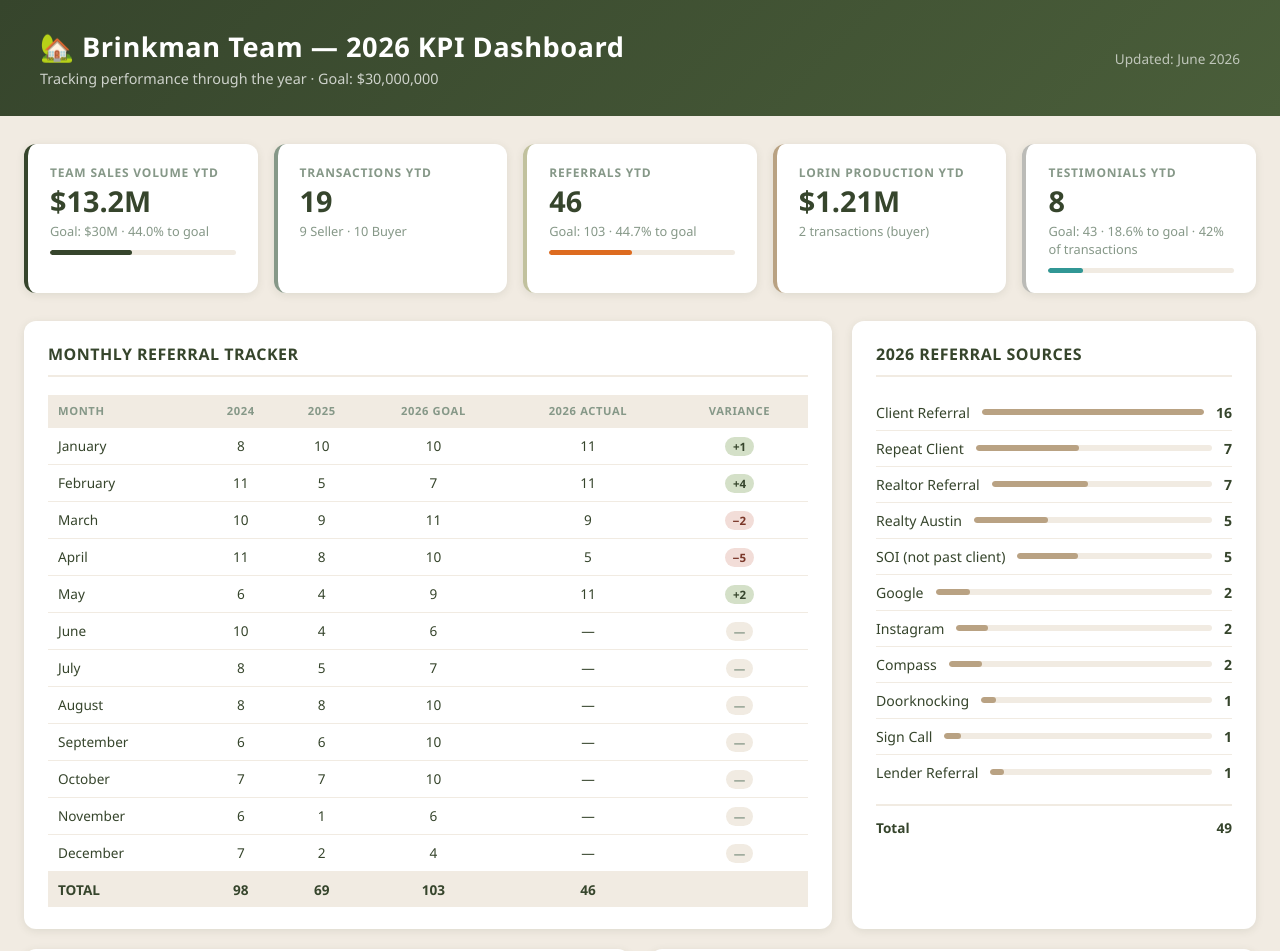
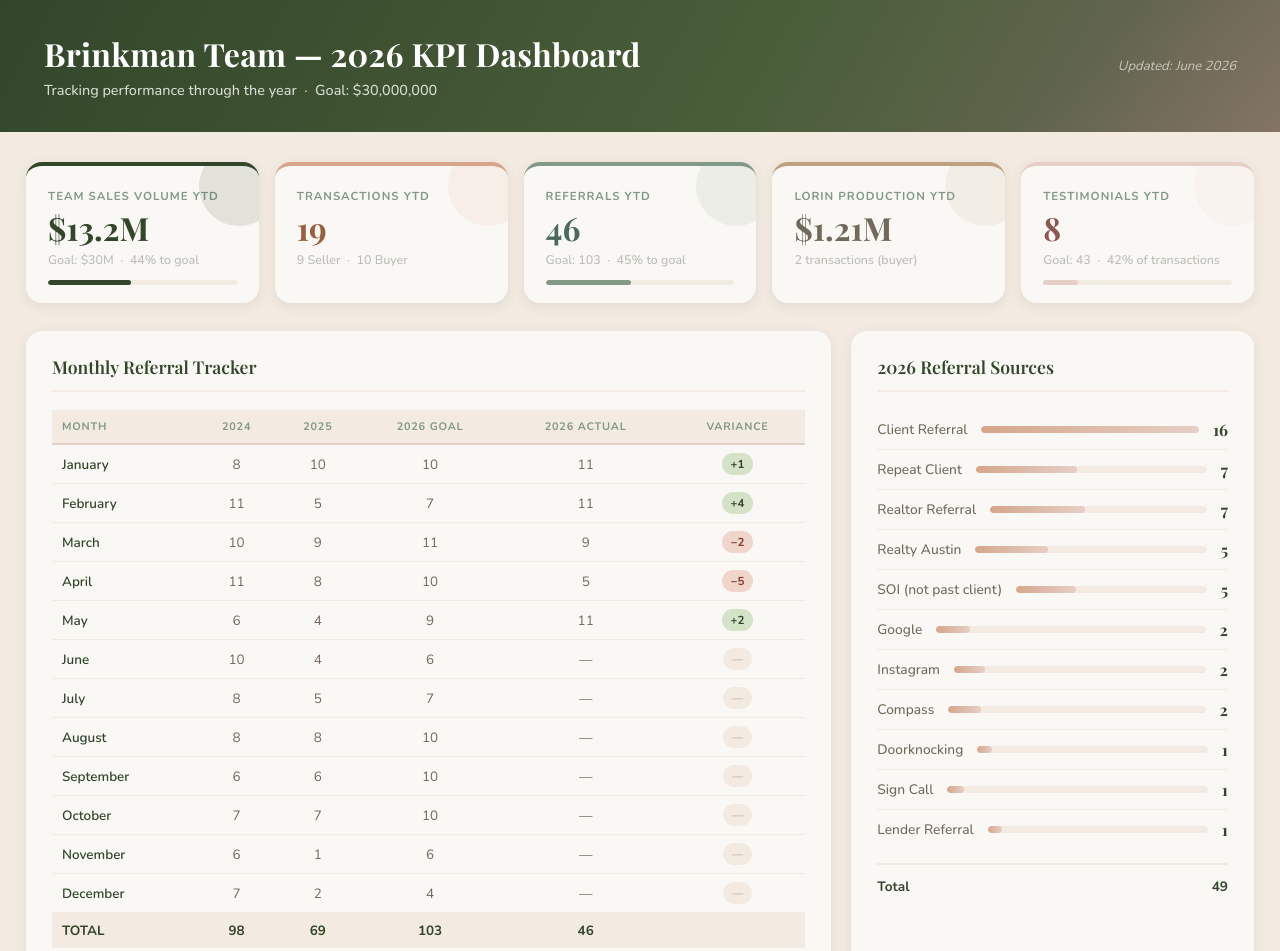
Before and after one commit to tashamoore-svg/brinkman-dashboard, a plain HTML site: page index.html in a window 1280 px wide. Shown: the top 951 px of the page. Drawn offline with nearby package versions, Linux system fonts and the light colour scheme; a web font is replaced by a local one.

Commit message:
Add files via upload

```diff
--- a/index.html
+++ b/index.html
@@ -4,66 +4,144 @@
   <meta charset="UTF-8" />
   <meta name="viewport" content="width=device-width, initial-scale=1.0" />
   <title>Brinkman Team 2026 KPI Dashboard</title>
+  <link href="https://fonts.googleapis.com/css2?family=Playfair+Display:ital,wght@0,600;0,700;1,400&family=Nunito:wght@400;500;600;700&display=swap" rel="stylesheet">
   <script src="https://cdnjs.cloudflare.com/ajax/libs/Chart.js/4.4.1/chart.umd.min.js"></script>
   <style>
-    /* Brinkman Team Brand Colors:
-       Dark Green:  #36452C
-       Sage:        #C1C19E
-       Slate Green: #869888
-       Warm Grey:   #BBBBB7
-       Cream:       #F1EBE2
-       Tan/Camel:   #B9A283
+    /* ── Brinkman Team Full Brand Palette ──
+       Dark Green:   #32462a
+       Sage:         #c1c19a
+       Slate Green:  #829987
+       Warm Grey:    #bbbcb7
+       Cream:        #f3ebe2
+       Tan/Camel:    #bea17f
+       Blush Pink:   #e6cfc7
+       Coral:        #d6a58a
+       Off-White:    #faf8f4
+       Dark Olive:   #71695b
     */
     * { box-sizing: border-box; margin: 0; padding: 0; }
+
     body {
-      font-family: 'Segoe UI', Arial, sans-serif;
-      background: #F1EBE2;
-      color: #36452C;
+      font-family: 'Nunito', sans-serif;
+      background: #f3ebe2;
+      color: #71695b;
       min-height: 100vh;
     }
+
+    /* ── Header ── */
     header {
-      background: linear-gradient(135deg, #36452C 0%, #4a5e3a 100%);
+      background: linear-gradient(120deg, #32462a 0%, #4a5e3a 60%, #71695b 100%);
       color: white;
-      padding: 28px 40px;
+      padding: 32px 44px;
       display: flex;
       justify-content: space-between;
       align-items: center;
+      position: relative;
+      overflow: hidden;
     }
-    header h1 { font-size: 1.7rem; font-weight: 700; letter-spacing: 0.5px; }
-    header .subtitle { font-size: 0.9rem; opacity: 0.75; margin-top: 4px; }
-    header .updated { font-size: 0.85rem; opacity: 0.65; }
+    header::after {
+      content: '';
+      position: absolute;
+      bottom: 0; right: 0;
+      width: 320px; height: 100%;
+      background: linear-gradient(135deg, transparent 40%, rgba(214,165,138,0.18) 100%);
+      pointer-events: none;
+    }
+    header h1 {
+      font-family: 'Playfair Display', serif;
+      font-size: 2rem;
+      font-weight: 700;
+      letter-spacing: 0.3px;
+    }
+    header .subtitle {
+      font-family: 'Nunito', sans-serif;
+      font-size: 0.9rem;
+      opacity: 0.8;
+      margin-top: 5px;
+      font-weight: 500;
+    }
+    header .updated {
+      font-size: 0.82rem;
+      opacity: 0.65;
+      font-style: italic;
+    }
 
-    .container { max-width: 1280px; margin: 0 auto; padding: 28px 24px; }
+    .container { max-width: 1300px; margin: 0 auto; padding: 30px 26px; }
 
-    /* ---- KPI Cards ---- */
+    /* ── KPI Cards ── */
     .kpi-grid {
       display: grid;
-      grid-template-columns: repeat(auto-fit, minmax(200px, 1fr));
+      grid-template-columns: repeat(auto-fit, minmax(210px, 1fr));
       gap: 16px;
       margin-bottom: 28px;
     }
     .kpi-card {
-      background: white;
-      border-radius: 12px;
-      padding: 20px 22px;
-      box-shadow: 0 2px 8px rgba(54,69,44,0.10);
-      border-left: 4px solid #36452C;
+      background: #faf8f4;
+      border-radius: 16px;
+      padding: 22px 22px 18px;
+      box-shadow: 0 3px 12px rgba(50,70,42,0.09);
+      border-top: 4px solid #32462a;
+      position: relative;
+      overflow: hidden;
     }
-    .kpi-card.green { border-left-color: #869888; }
-    .kpi-card.orange { border-left-color: #C1C19E; }
-    .kpi-card.purple { border-left-color: #B9A283; }
-    .kpi-card.teal { border-left-color: #BBBBB7; }
-    .kpi-card .label { font-size: 0.75rem; text-transform: uppercase; letter-spacing: 0.8px; color: #869888; font-weight: 600; margin-bottom: 6px; }
-    .kpi-card .value { font-size: 1.8rem; font-weight: 700; color: #36452C; line-height: 1; }
-    .kpi-card .sub { font-size: 0.8rem; color: #869888; margin-top: 6px; }
-    .kpi-card .progress-bar { height: 5px; background: #F1EBE2; border-radius: 3px; margin-top: 10px; overflow: hidden; }
-    .kpi-card .progress-fill { height: 100%; border-radius: 3px; background: #36452C; }
-    .kpi-card.green .progress-fill { background: #869888; }
-    .kpi-card.orange .progress-fill { background: #C1C19E; }
-    .kpi-card.purple .progress-fill { background: #B9A283; }
-    .kpi-card.teal .progress-fill { background: #BBBBB7; }
+    .kpi-card::before {
+      content: '';
+      position: absolute;
+      top: -20px; right: -20px;
+      width: 80px; height: 80px;
+      border-radius: 50%;
+      opacity: 0.12;
+      background: #32462a;
+    }
+    .kpi-card.coral  { border-top-color: #d6a58a; }
+    .kpi-card.coral::before { background: #d6a58a; }
+    .kpi-card.sage   { border-top-color: #829987; }
+    .kpi-card.sage::before { background: #829987; }
+    .kpi-card.blush  { border-top-color: #e6cfc7; }
+    .kpi-card.blush::before { background: #e6cfc7; }
+    .kpi-card.tan    { border-top-color: #bea17f; }
+    .kpi-card.tan::before { background: #bea17f; }
 
-    /* ---- Section layout ---- */
+    .kpi-card .label {
+      font-size: 0.72rem;
+      text-transform: uppercase;
+      letter-spacing: 1px;
+      color: #829987;
+      font-weight: 700;
+      margin-bottom: 8px;
+    }
+    .kpi-card .value {
+      font-family: 'Playfair Display', serif;
+      font-size: 2rem;
+      font-weight: 700;
+      color: #32462a;
+      line-height: 1;
+    }
+    .kpi-card.coral .value  { color: #9a5e42; }
+    .kpi-card.sage .value   { color: #4a6b5c; }
+    .kpi-card.blush .value  { color: #8a5a52; }
+    .kpi-card.tan .value    { color: #71695b; }
+
+    .kpi-card .sub {
+      font-size: 0.78rem;
+      color: #bbbcb7;
+      margin-top: 7px;
+      font-weight: 500;
+    }
+    .kpi-card .progress-bar {
+      height: 5px;
+      background: #f3ebe2;
+      border-radius: 3px;
+      margin-top: 12px;
+      overflow: hidden;
+    }
+    .kpi-card .progress-fill { height: 100%; border-radius: 3px; background: #32462a; }
+    .kpi-card.coral .progress-fill  { background: #d6a58a; }
+    .kpi-card.sage .progress-fill   { background: #829987; }
+    .kpi-card.blush .progress-fill  { background: #e6cfc7; }
+    .kpi-card.tan .progress-fill    { background: #bea17f; }
+
+    /* ── Layout ── */
     .section-grid {
       display: grid;
       grid-template-columns: 1fr 1fr;
@@ -71,80 +149,94 @@
       margin-bottom: 20px;
     }
     .section-grid.three { grid-template-columns: 1fr 1fr 1fr; }
-    .section-grid.wide { grid-template-columns: 2fr 1fr; }
+    .section-grid.wide  { grid-template-columns: 2fr 1fr; }
     @media (max-width: 900px) {
       .section-grid, .section-grid.three, .section-grid.wide { grid-template-columns: 1fr; }
     }
 
+    /* ── Cards ── */
     .card {
-      background: white;
-      border-radius: 12px;
-      padding: 22px 24px;
-      box-shadow: 0 2px 8px rgba(54,69,44,0.10);
+      background: #faf8f4;
+      border-radius: 16px;
+      padding: 24px 26px;
+      box-shadow: 0 3px 12px rgba(50,70,42,0.09);
     }
     .card h2 {
-      font-size: 1rem;
-      font-weight: 700;
-      color: #36452C;
+      font-family: 'Playfair Display', serif;
+      font-size: 1.1rem;
+      font-weight: 600;
+      color: #32462a;
       margin-bottom: 18px;
-      padding-bottom: 10px;
-      border-bottom: 2px solid #F1EBE2;
-      text-transform: uppercase;
-      letter-spacing: 0.5px;
+      padding-bottom: 12px;
+      border-bottom: 2px solid #f3ebe2;
     }
 
-    /* ---- Referral table ---- */
-    table { width: 100%; border-collapse: collapse; font-size: 0.85rem; }
-    th { background: #F1EBE2; text-transform: uppercase; font-size: 0.7rem; letter-spacing: 0.6px; color: #869888; padding: 8px 10px; text-align: center; border-bottom: 2px solid #F1EBE2; }
+    /* ── Tables ── */
+    table { width: 100%; border-collapse: collapse; font-size: 0.84rem; font-family: 'Nunito', sans-serif; }
+    th {
+      background: #f3ebe2;
+      text-transform: uppercase;
+      font-size: 0.68rem;
+      letter-spacing: 0.8px;
+      color: #829987;
+      padding: 9px 10px;
+      text-align: center;
+      font-weight: 700;
+      border-bottom: 2px solid #e6cfc7;
+    }
     th:first-child { text-align: left; }
-    td { padding: 8px 10px; text-align: center; border-bottom: 1px solid #F1EBE2; color: #36452C; }
-    td:first-child { text-align: left; font-weight: 500; }
-    tr:last-child td { border-bottom: none; font-weight: 700; background: #F1EBE2; }
-    .badge { display: inline-block; padding: 2px 8px; border-radius: 20px; font-size: 0.72rem; font-weight: 600; }
-    .badge.over { background: #d4e0c8; color: #36452C; }
-    .badge.under { background: #f2ddd8; color: #7a3628; }
-    .badge.flat { background: #BBBBB7; color: #36452C; }
-    .badge.future { background: #F1EBE2; color: #869888; }
+    td { padding: 8px 10px; text-align: center; border-bottom: 1px solid #f3ebe2; color: #71695b; }
+    td:first-child { text-align: left; font-weight: 600; color: #32462a; }
+    tr:hover td { background: #faf8f4; }
+    tr:last-child td { border-bottom: none; font-weight: 700; background: #f3ebe2; color: #32462a; }
 
-    /* ---- Source list ---- */
+    .badge { display: inline-block; padding: 3px 9px; border-radius: 20px; font-size: 0.72rem; font-weight: 700; }
+    .badge.over   { background: #d4e2c8; color: #32462a; }
+    .badge.under  { background: #f0d5cb; color: #8a3a2a; }
+    .badge.flat   { background: #e0ddd8; color: #71695b; }
+    .badge.future { background: #f3ebe2; color: #bbbcb7; }
+
+    /* ── Source List ── */
     .source-list { list-style: none; }
     .source-list li {
       display: flex;
       justify-content: space-between;
       align-items: center;
-      padding: 8px 0;
-      border-bottom: 1px solid #F1EBE2;
-      font-size: 0.88rem;
+      padding: 9px 0;
+      border-bottom: 1px solid #f3ebe2;
+      font-size: 0.86rem;
     }
     .source-list li:last-child { border-bottom: none; }
-    .source-list .source-name { color: #36452C; }
-    .source-list .source-count { font-weight: 700; color: #36452C; }
-    .source-bar-wrap { flex: 1; margin: 0 12px; height: 6px; background: #F1EBE2; border-radius: 3px; overflow: hidden; }
-    .source-bar { height: 100%; border-radius: 3px; background: #B9A283; }
+    .source-list .source-name { color: #71695b; font-weight: 500; }
+    .source-list .source-count { font-weight: 700; color: #32462a; font-family: 'Playfair Display', serif; font-size: 1rem; }
+    .source-bar-wrap { flex: 1; margin: 0 14px; height: 7px; background: #f3ebe2; border-radius: 4px; overflow: hidden; }
+    .source-bar { height: 100%; border-radius: 4px; background: linear-gradient(90deg, #d6a58a, #e6cfc7); }
 
-    /* ---- Transaction table ---- */
-    .tx-table { font-size: 0.82rem; }
-    .tx-table th { font-size: 0.68rem; }
+    /* ── Transaction Table ── */
+    .tx-table { font-size: 0.81rem; }
+    .tx-table th { font-size: 0.67rem; }
     .tx-table td { padding: 7px 8px; }
-    .tag { display: inline-block; padding: 2px 7px; border-radius: 4px; font-size: 0.7rem; font-weight: 600; }
-    .tag.seller { background: #d4e0c8; color: #36452C; }
-    .tag.buyer { background: #e8e2d6; color: #5a4a30; }
+    .tag { display: inline-block; padding: 3px 8px; border-radius: 6px; font-size: 0.7rem; font-weight: 700; }
+    .tag.seller { background: #c1c19a; color: #32462a; }
+    .tag.buyer  { background: #e6cfc7; color: #8a5a52; }
 
-    /* ---- Agent cards ---- */
-    .agent-grid { display: grid; grid-template-columns: repeat(3, 1fr); gap: 12px; }
-    .agent-card { background: #F1EBE2; border-radius: 8px; padding: 14px 16px; text-align: center; }
-    .agent-card .agent-name { font-weight: 700; font-size: 0.9rem; color: #36452C; margin-bottom: 6px; }
-    .agent-card .agent-stat { font-size: 1.2rem; font-weight: 700; color: #36452C; }
-    .agent-card .agent-label { font-size: 0.72rem; color: #869888; text-transform: uppercase; letter-spacing: 0.5px; }
+    /* ── Year Comparison ── */
+    .yr-row { display: flex; justify-content: space-between; border-bottom: 1px solid #f3ebe2; padding: 5px 0; font-size: 0.86rem; }
+    .yr-row:last-child { border-bottom: none; }
+    .yr-row span { color: #829987; font-weight: 500; }
+    .yr-row strong { color: #32462a; }
 
-    /* chart */
+    /* ── Charts ── */
     .chart-wrap { position: relative; }
 
+    /* ── Footer ── */
     footer {
       text-align: center;
-      padding: 20px;
-      font-size: 0.78rem;
-      color: #869888;
+      padding: 24px;
+      font-family: 'Playfair Display', serif;
+      font-style: italic;
+      font-size: 0.88rem;
+      color: #bbbcb7;
     }
   </style>
 </head>
@@ -152,8 +244,8 @@
 
 <header>
   <div>
-    <h1>🏡 Brinkman Team — 2026 KPI Dashboard</h1>
-    <div class="subtitle">Tracking performance through the year · Goal: $30,000,000</div>
+    <h1>Brinkman Team &mdash; 2026 KPI Dashboard</h1>
+    <div class="subtitle">Tracking performance through the year &nbsp;·&nbsp; Goal: $30,000,000</div>
   </div>
   <div class="updated">Updated: June 2026</div>
 </header>
@@ -165,30 +257,30 @@
     <div class="kpi-card">
       <div class="label">Team Sales Volume YTD</div>
       <div class="value">$13.2M</div>
-      <div class="sub">Goal: $30M · 44.0% to goal</div>
-      <div class="progress-bar"><div class="progress-fill" style="width:44.0%"></div></div>
+      <div class="sub">Goal: $30M &nbsp;·&nbsp; 44% to goal</div>
+      <div class="progress-bar"><div class="progress-fill" style="width:44%"></div></div>
     </div>
-    <div class="kpi-card green">
+    <div class="kpi-card coral">
       <div class="label">Transactions YTD</div>
       <div class="value">19</div>
-      <div class="sub">9 Seller · 10 Buyer</div>
+      <div class="sub">9 Seller &nbsp;·&nbsp; 10 Buyer</div>
     </div>
-    <div class="kpi-card orange">
+    <div class="kpi-card sage">
       <div class="label">Referrals YTD</div>
       <div class="value">46</div>
-      <div class="sub">Goal: 103 · 44.7% to goal</div>
-      <div class="progress-bar"><div class="progress-fill" style="width:44.7%;background:#dd6b20"></div></div>
+      <div class="sub">Goal: 103 &nbsp;·&nbsp; 45% to goal</div>
+      <div class="progress-bar"><div class="progress-fill" style="width:45%"></div></div>
     </div>
-    <div class="kpi-card purple">
+    <div class="kpi-card tan">
       <div class="label">Lorin Production YTD</div>
       <div class="value">$1.21M</div>
       <div class="sub">2 transactions (buyer)</div>
     </div>
-    <div class="kpi-card teal">
+    <div class="kpi-card blush">
       <div class="label">Testimonials YTD</div>
       <div class="value">8</div>
-      <div class="sub">Goal: 43 · 18.6% to goal · 42% of transactions</div>
-      <div class="progress-bar"><div class="progress-fill" style="width:18.6%;background:#319795"></div></div>
+      <div class="sub">Goal: 43 &nbsp;·&nbsp; 42% of transactions</div>
+      <div class="progress-bar"><div class="progress-fill" style="width:18.6%"></div></div>
     </div>
   </div>
 
@@ -356,19 +448,19 @@
     <div class="card">
       <h2>2024 Full Year</h2>
       <div style="font-size:0.88rem; line-height:1.9;">
-        <div style="display:flex;justify-content:space-between;border-bottom:1px solid #f0f0f0;padding:4px 0"><span>Sales Volume</span><strong>$30.4M</strong></div>
-        <div style="display:flex;justify-content:space-between;border-bottom:1px solid #f0f0f0;padding:4px 0"><span>Transactions</span><strong>65+</strong></div>
-        <div style="display:flex;justify-content:space-between;border-bottom:1px solid #f0f0f0;padding:4px 0"><span>Referrals</span><strong>98</strong></div>
-        <div style="display:flex;justify-content:space-between;padding:4px 0"><span>Testimonials</span><strong>10</strong></div>
+        <div class="yr-row"><span>Sales Volume</span><strong>$30.4M</strong></div>
+        <div class="yr-row"><span>Transactions</span><strong>65+</strong></div>
+        <div class="yr-row"><span>Referrals</span><strong>98</strong></div>
+        <div class="yr-row"><span>Testimonials</span><strong>10</strong></div>
       </div>
     </div>
     <div class="card">
       <h2>2025 Full Year</h2>
       <div style="font-size:0.88rem; line-height:1.9;">
-        <div style="display:flex;justify-content:space-between;border-bottom:1px solid #f0f0f0;padding:4px 0"><span>Sales Volume</span><strong>$23.4M</strong></div>
-        <div style="display:flex;justify-content:space-between;border-bottom:1px solid #f0f0f0;padding:4px 0"><span>Transactions</span><strong>33</strong></div>
-        <div style="display:flex;justify-content:space-between;border-bottom:1px solid #f0f0f0;padding:4px 0"><span>Referrals</span><strong>69</strong></div>
-        <div style="display:flex;justify-content:space-between;padding:4px 0"><span>Q4 Volume</span><strong>$4.8M</strong></div>
+        <div class="yr-row"><span>Sales Volume</span><strong>$23.4M</strong></div>
+        <div class="yr-row"><span>Transactions</span><strong>33</strong></div>
+        <div class="yr-row"><span>Referrals</span><strong>69</strong></div>
+        <div class="yr-row"><span>Q4 Volume</span><strong>$4.8M</strong></div>
       </div>
     </div>
     <div class="card" style="border: 2px solid #36452C;">
@@ -378,7 +470,7 @@
         <div style="display:flex;justify-content:space-between;border-bottom:1px solid #F1EBE2;padding:4px 0"><span>Transactions</span><strong style="color:#36452C">19</strong></div>
         <div style="display:flex;justify-content:space-between;border-bottom:1px solid #F1EBE2;padding:4px 0"><span>Referrals</span><strong style="color:#36452C">46</strong></div>
         <div style="display:flex;justify-content:space-between;border-bottom:1px solid #F1EBE2;padding:4px 0"><span>Testimonials</span><strong style="color:#36452C">8</strong></div>
-        <div style="display:flex;justify-content:space-between;padding:4px 0"><span>Goal</span><strong style="color:#36452C">$30M</strong></div>
+        <div class="yr-row"><span>Goal</span><strong style="color:#36452C">$30M</strong></div>
       </div>
     </div>
   </div>
```
